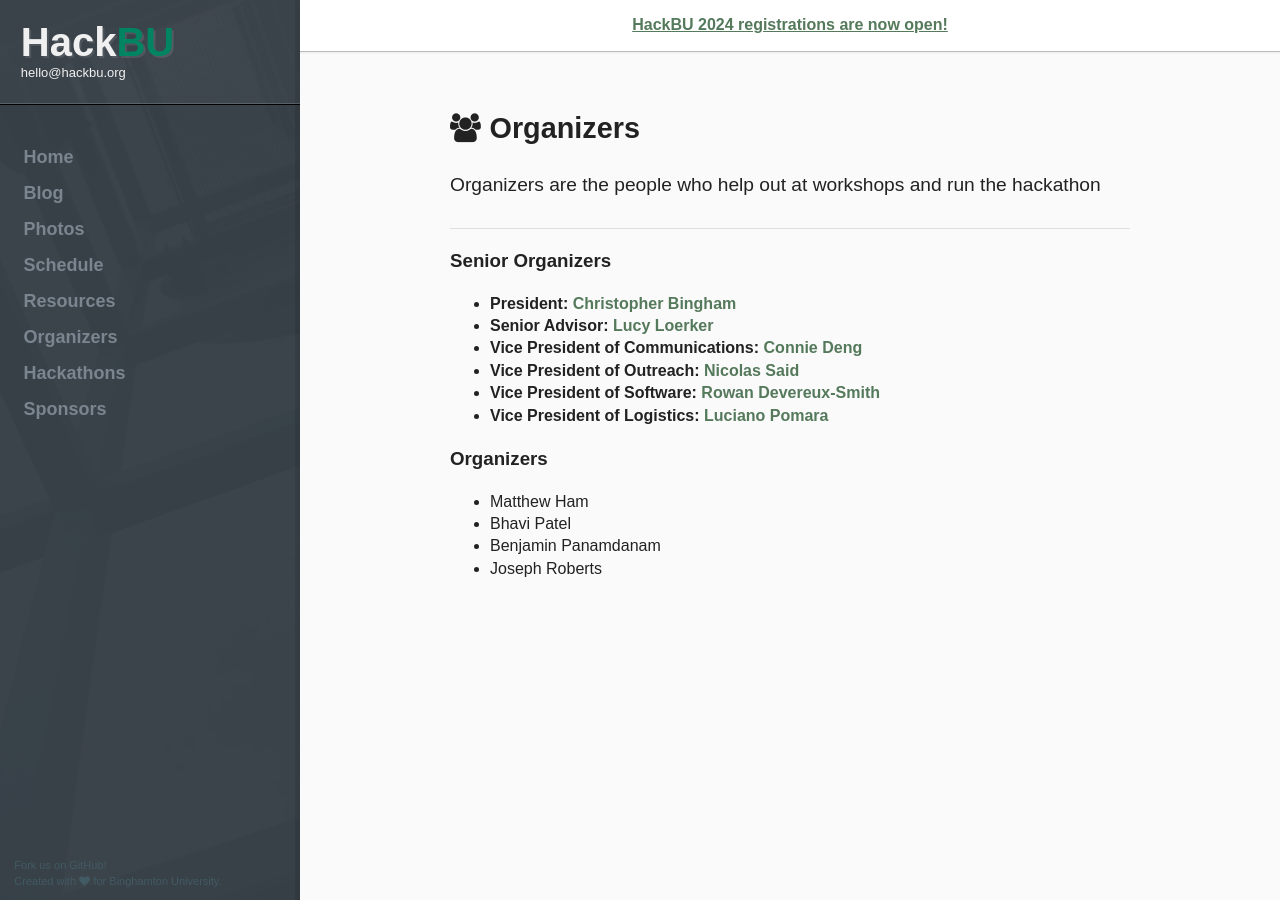
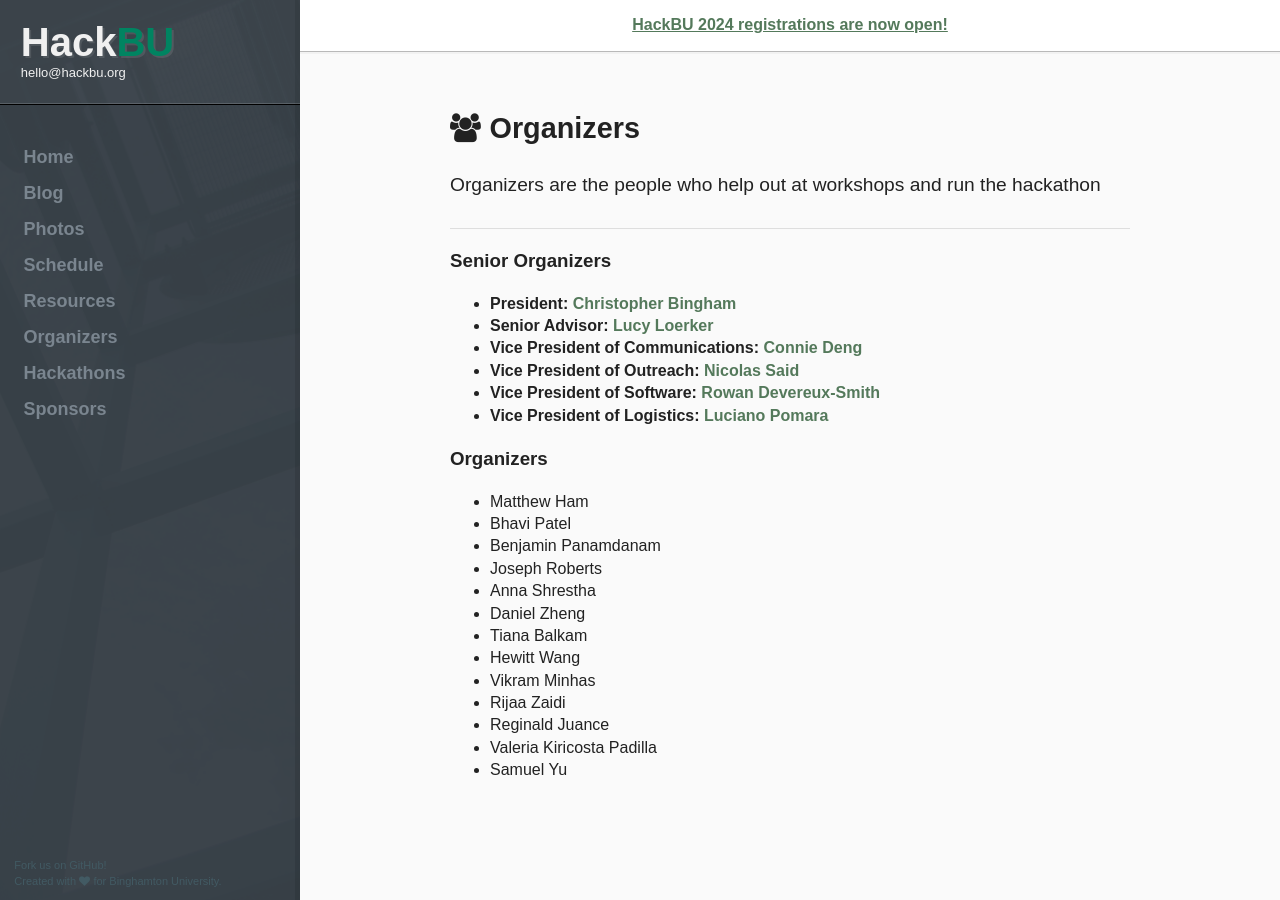
Before and after one commit to hackbinghamton/hackbinghamton.github.io, a Jekyll site: the page built from organizers/index.html, in a window 1280 px wide. Built offline with Jekyll 4.4.1, drawn with Linux system fonts in a browser that asks for light colours.

Commit message:
update with new organizers

```diff
--- a/organizers/index.html
+++ b/organizers/index.html
@@ -38,6 +38,24 @@
     name: Benjamin Panamdanam
   -
     name: Joseph Roberts
+  -
+    name: Anna Shrestha
+  -
+    name: Daniel Zheng
+  -
+    name: Tiana Balkam
+  -
+    name: Hewitt Wang
+  -
+    name: Vikram Minhas
+  -
+    name: Rijaa Zaidi
+  -
+    name: Reginald Juance
+  -
+    name: Valeria Kiricosta Padilla
+  -
+    name: Samuel Yu
 ---
 
 <div class="article article-introduction">
```
Also changed, not shown: other parts of organizers/index.html (+2 -2 lines).
